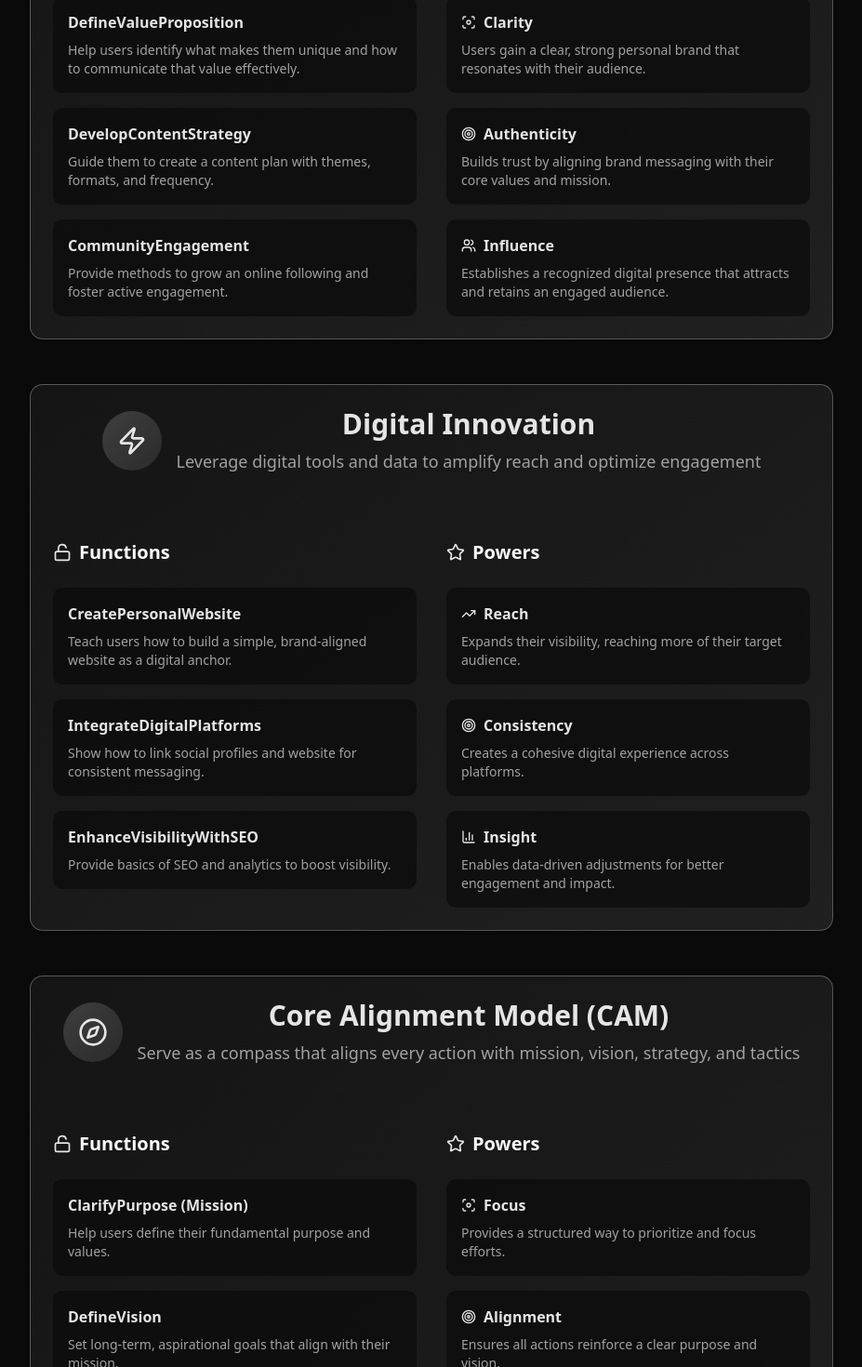
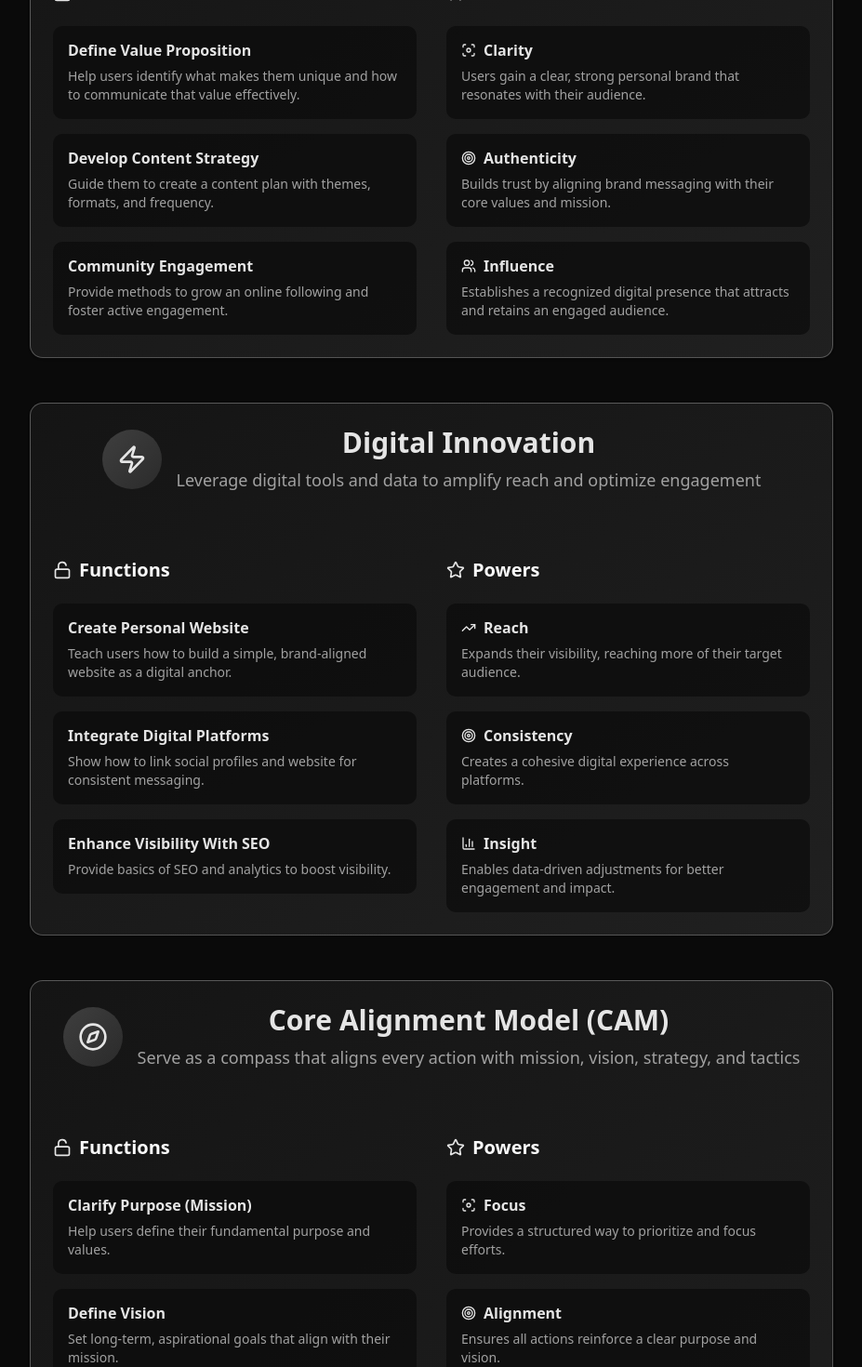
Before and after one commit to profitworx/biosite, a Next.js app: page /dtlm in a window 1280 px wide. Shown: the part 1220-2690 px from the top of the page at 93% size, without its empty margins (176-1103 px from the left). Built offline with nearby package versions, Linux system fonts and the light colour scheme; no server answers.

Commit message:
format update

```diff
--- a/src/app/dtlm/page.tsx
+++ b/src/app/dtlm/page.tsx
@@ -121,19 +121,19 @@ export default function DTLMPage() {
                       </h4>
                       <div className="space-y-4">
                         <div className="bg-background/70 rounded-lg p-4">
-                          <h5 className="font-semibold text-primary mb-2">DefineValueProposition</h5>
+                          <h5 className="font-semibold text-primary mb-2">Define Value Proposition</h5>
                           <p className="text-sm text-muted-foreground">
                             Help users identify what makes them unique and how to communicate that value effectively.
                           </p>
                         </div>
                         <div className="bg-background/70 rounded-lg p-4">
-                          <h5 className="font-semibold text-primary mb-2">DevelopContentStrategy</h5>
+                          <h5 className="font-semibold text-primary mb-2">Develop Content Strategy</h5>
                           <p className="text-sm text-muted-foreground">
                             Guide them to create a content plan with themes, formats, and frequency.
                           </p>
                         </div>
                         <div className="bg-background/70 rounded-lg p-4">
-                          <h5 className="font-semibold text-primary mb-2">CommunityEngagement</h5>
+                          <h5 className="font-semibold text-primary mb-2">Community Engagement</h5>
                           <p className="text-sm text-muted-foreground">
                             Provide methods to grow an online following and foster active engagement.
                           </p>
@@ -208,19 +208,19 @@ export default function DTLMPage() {
                       </h4>
                       <div className="space-y-4">
                         <div className="bg-background/70 rounded-lg p-4">
-                          <h5 className="font-semibold text-primary mb-2">CreatePersonalWebsite</h5>
+                          <h5 className="font-semibold text-primary mb-2">Create Personal Website</h5>
                           <p className="text-sm text-muted-foreground">
                             Teach users how to build a simple, brand-aligned website as a digital anchor.
                           </p>
                         </div>
                         <div className="bg-background/70 rounded-lg p-4">
-                          <h5 className="font-semibold text-primary mb-2">IntegrateDigitalPlatforms</h5>
+                          <h5 className="font-semibold text-primary mb-2">Integrate Digital Platforms</h5>
                           <p className="text-sm text-muted-foreground">
                             Show how to link social profiles and website for consistent messaging.
                           </p>
                         </div>
                         <div className="bg-background/70 rounded-lg p-4">
-                          <h5 className="font-semibold text-primary mb-2">EnhanceVisibilityWithSEO</h5>
+                          <h5 className="font-semibold text-primary mb-2">Enhance Visibility With SEO</h5>
                           <p className="text-sm text-muted-foreground">
                             Provide basics of SEO and analytics to boost visibility.
                           </p>
@@ -295,31 +295,31 @@ export default function DTLMPage() {
                       </h4>
                       <div className="space-y-4">
                         <div className="bg-background/70 rounded-lg p-4">
-                          <h5 className="font-semibold text-primary mb-2">ClarifyPurpose (Mission)</h5>
+                          <h5 className="font-semibold text-primary mb-2">Clarify Purpose (Mission)</h5>
                           <p className="text-sm text-muted-foreground">
                             Help users define their fundamental purpose and values.
                           </p>
                         </div>
                         <div className="bg-background/70 rounded-lg p-4">
-                          <h5 className="font-semibold text-primary mb-2">DefineVision</h5>
+                          <h5 className="font-semibold text-primary mb-2">Define Vision</h5>
                           <p className="text-sm text-muted-foreground">
                             Set long-term, aspirational goals that align with their mission.
                           </p>
                         </div>
                         <div className="bg-background/70 rounded-lg p-4">
-                          <h5 className="font-semibold text-primary mb-2">DevelopStrategicPlan</h5>
+                          <h5 className="font-semibold text-primary mb-2">Develop Strategic Plan</h5>
                           <p className="text-sm text-muted-foreground">
                             Outline the broad methods and platforms they&apos;ll use.
                           </p>
                         </div>
                         <div className="bg-background/70 rounded-lg p-4">
-                          <h5 className="font-semibold text-primary mb-2">ExecuteTactics</h5>
+                          <h5 className="font-semibold text-primary mb-2">Execute Tactics</h5>
                           <p className="text-sm text-muted-foreground">
                             Map out actionable steps to implement strategy, such as content calendar creation.
                           </p>
                         </div>
                         <div className="bg-background/70 rounded-lg p-4">
-                          <h5 className="font-semibold text-primary mb-2">AlignAndReflect</h5>
+                          <h5 className="font-semibold text-primary mb-2">Align And Reflect</h5>
                           <p className="text-sm text-muted-foreground">
                             Create a feedback loop to reassess and make adjustments.
                           </p>
--- a/src/app/globals.css
+++ b/src/app/globals.css
@@ -119,4 +119,14 @@
   body {
     @apply bg-background text-foreground;
   }
+
+  /* Fix heading line height to prevent character clipping */
+  h1, h2, h3, h4, h5, h6 {
+    @apply leading-tight;
+  }
+
+  /* Ensure proper line height for gradient text headings */
+  .bg-gradient-to-r {
+    line-height: 1.2;
+  }
 }
--- a/src/app/tools/page.tsx
+++ b/src/app/tools/page.tsx
@@ -284,9 +284,11 @@ export default function ToolsPage() {
                 </ul>
               </div>
               <div className="pt-4">
-                <Button className="w-full gap-2" disabled>
-                  <Globe className="w-4 h-4" />
-                  Coming Soon
+                <Button className="w-full gap-2" asChild>
+                  <a href="https://pagematix.com" target="_blank" rel="noopener noreferrer">
+                    <Globe className="w-4 h-4" />
+                    Visit Pagematix
+                  </a>
                 </Button>
               </div>
             </CardContent>
```
